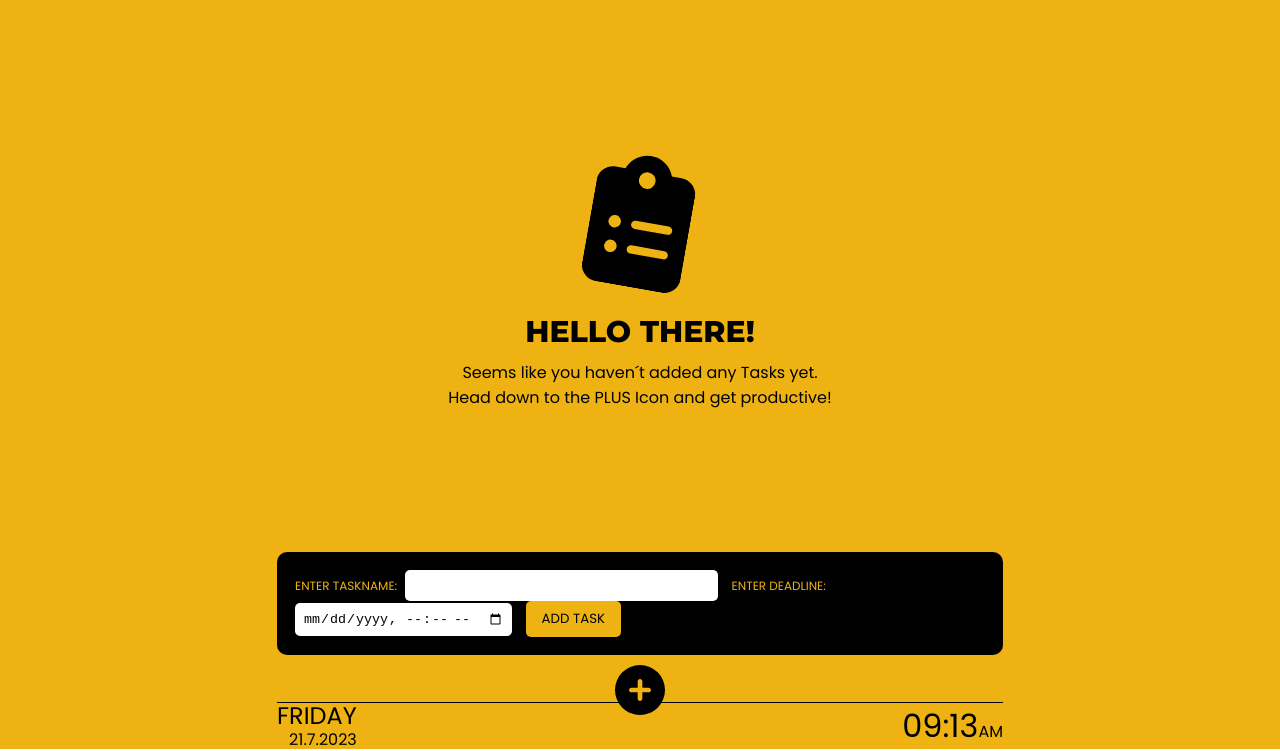
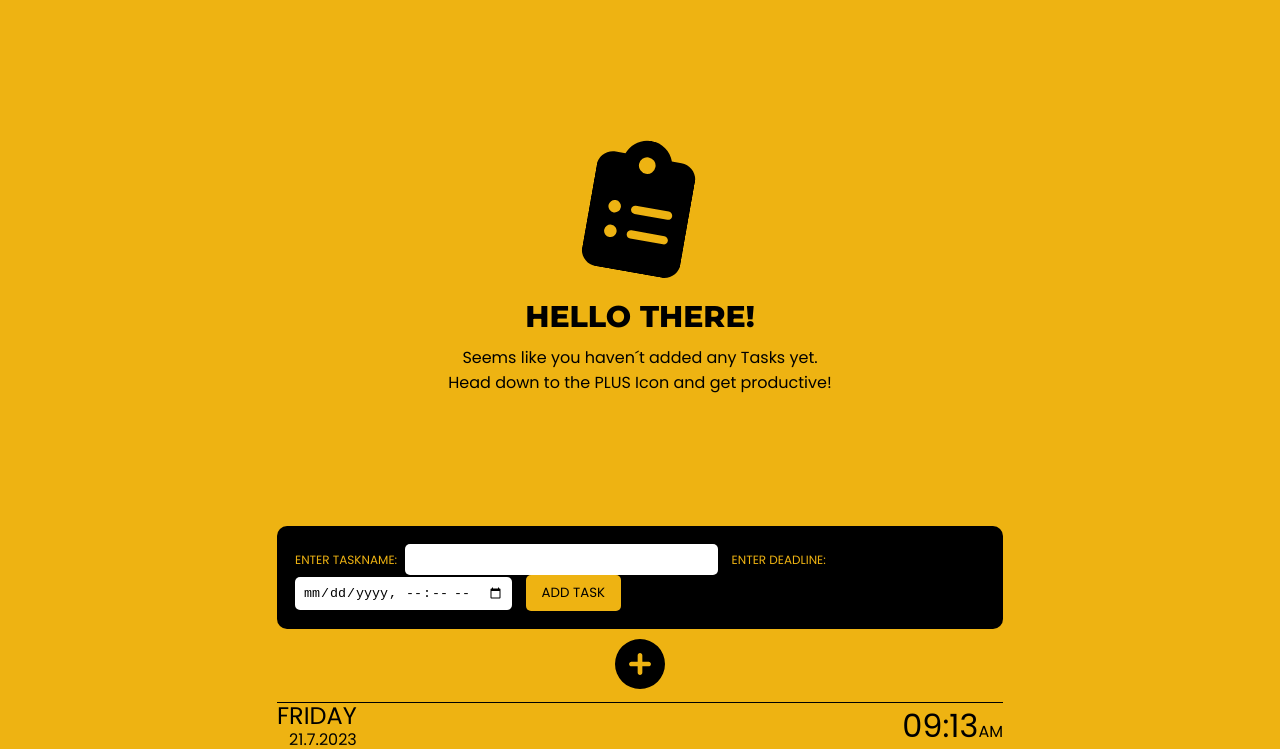
Before and after one commit to RebellionWebdesign/tasker, a plain HTML site: page index.html in a window 1280 px wide. Shown: the part 51-802 px from the top of the page. Drawn offline with Linux system fonts and the light colour scheme; files whose address does not match are found by name.

Commit message:
Fix flex layout

```diff
--- a/assets/css/styles.css
+++ b/assets/css/styles.css
@@ -67,17 +67,18 @@ section {
     flex-direction: column;
     justify-content: space-between;
     align-items: center;
-    padding: 64px 277px;
+    padding: 60px 277px;
     width: 100vw;
     height: 100vh;
     background-color: var(--primary-color);
 }
 
 .section__container {
+    display: flex;
+    flex-direction: column;
+    justify-content: space-between;
     width: 100%;
     height: 100%;
-    padding-top: 0px;
-    padding-bottom: 133px;
 }
 
 .container__tasklist {
@@ -89,7 +90,7 @@ section {
     display: grid;
     place-items: center;
     width: 100%;
-    height: 100%;
+    height: 83%;
 }
 
 .container__tasklist__greeter--wrapper {
```
